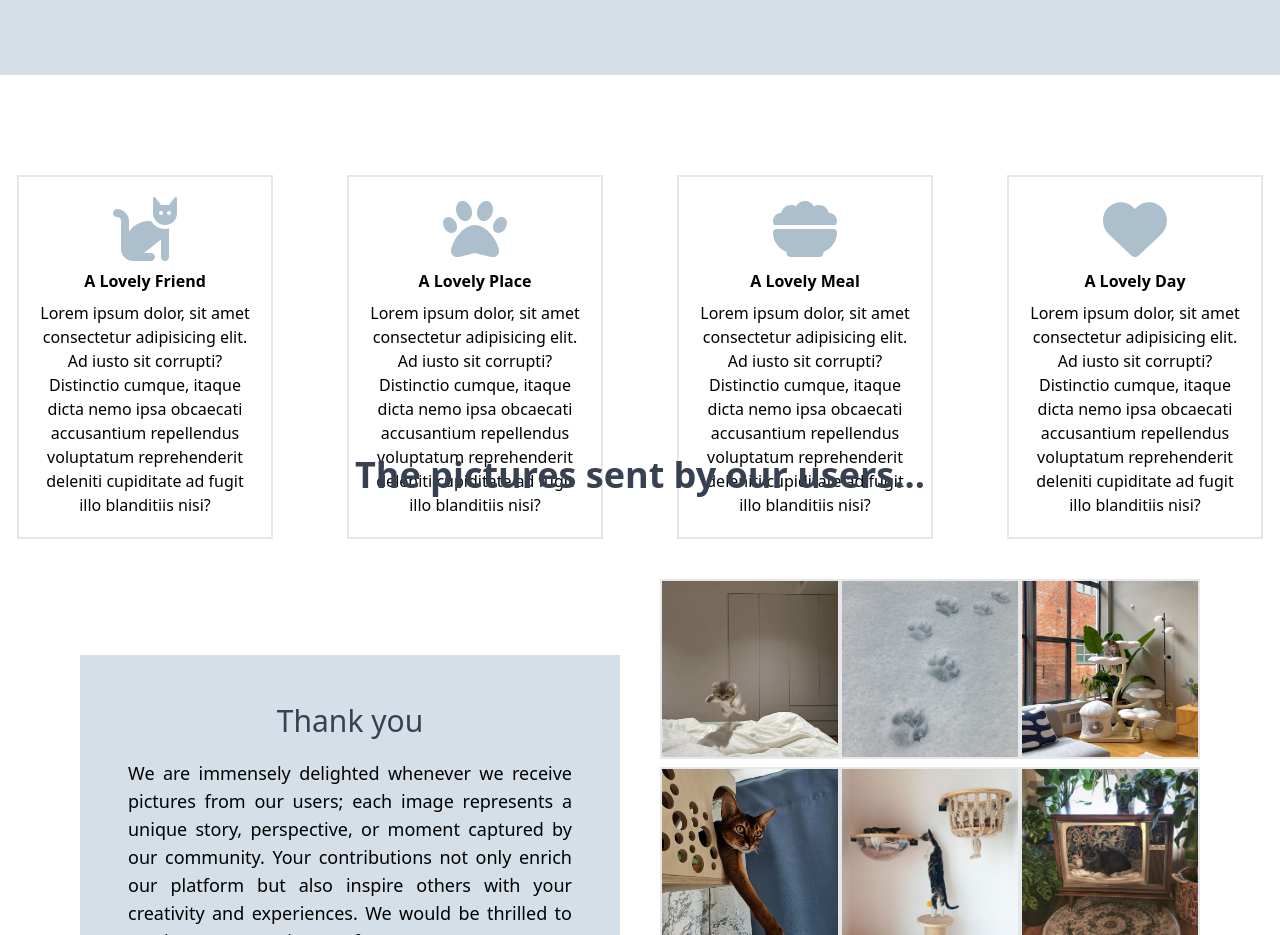
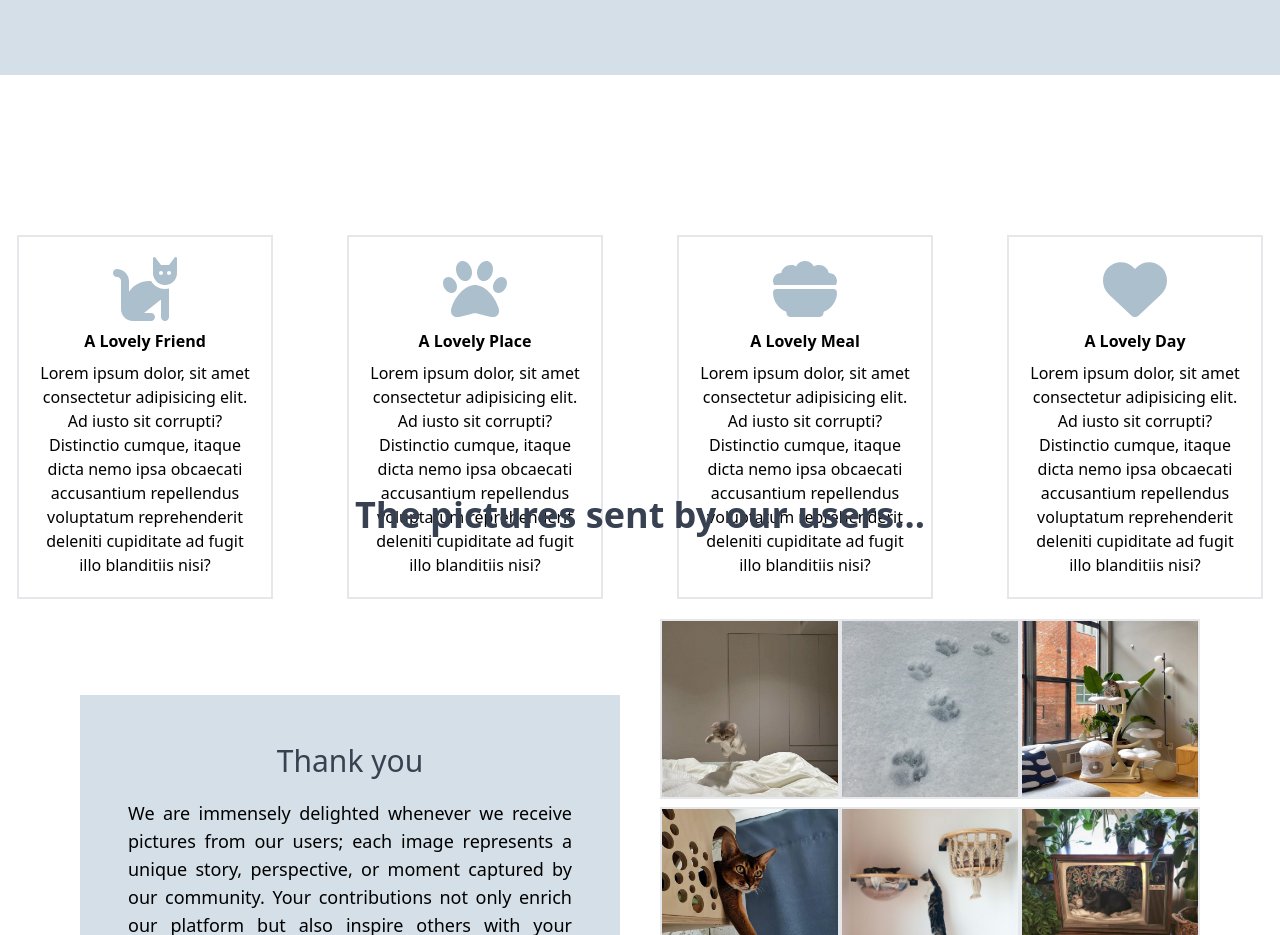
Before and after one commit to demetgas/tailwind-vue-project, a Vue app: page / in a window 1280 px wide. Shown: the part 3100-4035 px from the top of the page. Built offline with nearby package versions, Linux system fonts and the light colour scheme.

Commit message:
responsive

```diff
--- a/src/components/Gallery.vue
+++ b/src/components/Gallery.vue
@@ -1,7 +1,7 @@
 <template>
   <div class="max-w-[1200px] mx-auto">
     <h2
-      class="text-center text-gray-700 font-bold text-4xl lg:mt-[80px] md:mt-[520px] mb-10"
+      class="text-center text-gray-700 font-bold text-4xl lg:mt-[60px] md:mt-[190px] mb-10"
     >
       The pictures sent by our users...
     </h2>
--- a/src/components/ReadMore.vue
+++ b/src/components/ReadMore.vue
@@ -1,6 +1,6 @@
 <template>
   <div
-    class="max-w-[1900px] mt-40 mx-auto lg:min-h-[25svh] md:h-[15svh] sm:h-[50svh] items-center"
+    class="max-w-[1900px] mt-40 mx-auto lg:min-h-[25svh] md:h-[15svh] sm:h-[120svh] items-center"
   >
     <div
       class="grid md:grid-cols-2 w-full lg:grid-cols-3 md:gap-[28px] lg:gap-[80px]"
--- a/src/components/WhatWeDo.vue
+++ b/src/components/WhatWeDo.vue
@@ -1,5 +1,5 @@
 <template>
-  <div class="max-w-[100%] lg:h-[30svh] md:h-[50svh] mt-[60px]">
+  <div class="max-w-[100%] lg:h-[30svh] md:h-[50svh] mt-[120px]">
     <div class="grid lg:grid-cols-4 md:grid-cols-2 sm:grid-cols-1 gap-10">
       <div
         class="mx-auto border-2 m-10 lg:w-[20svw] md:w-[20svh] sm:w-[40svw] h-auto p-5 flex flex-col items-center hover:scale-110 transition-all delay-75 cursor-pointer"
```
